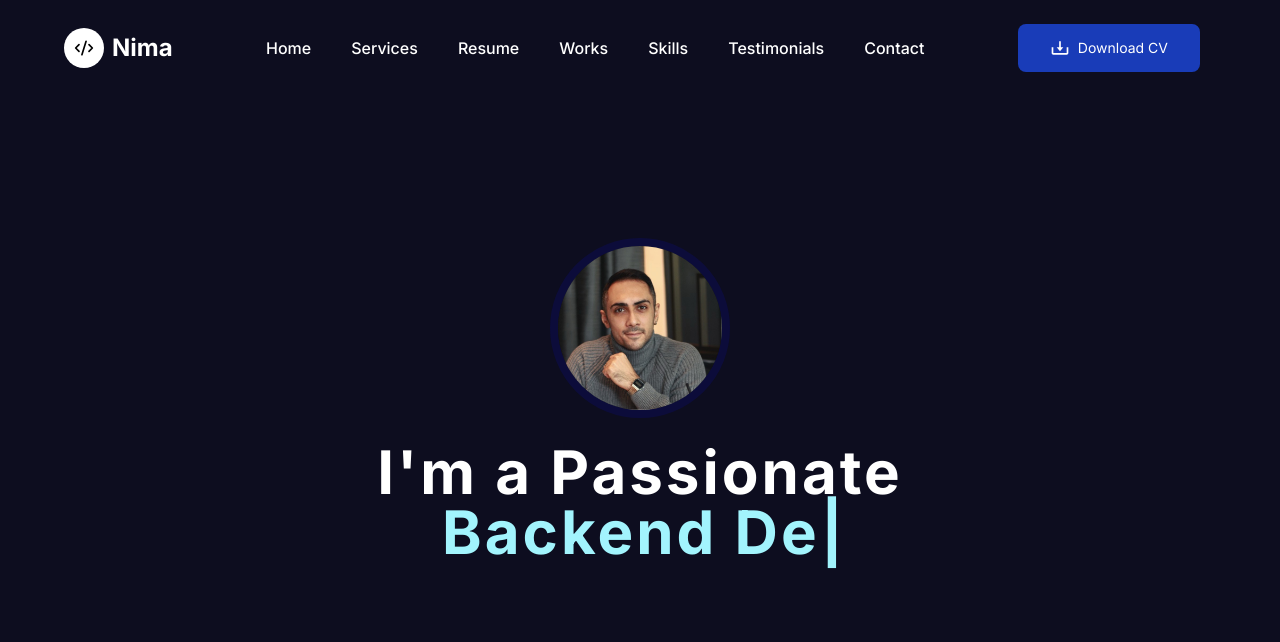
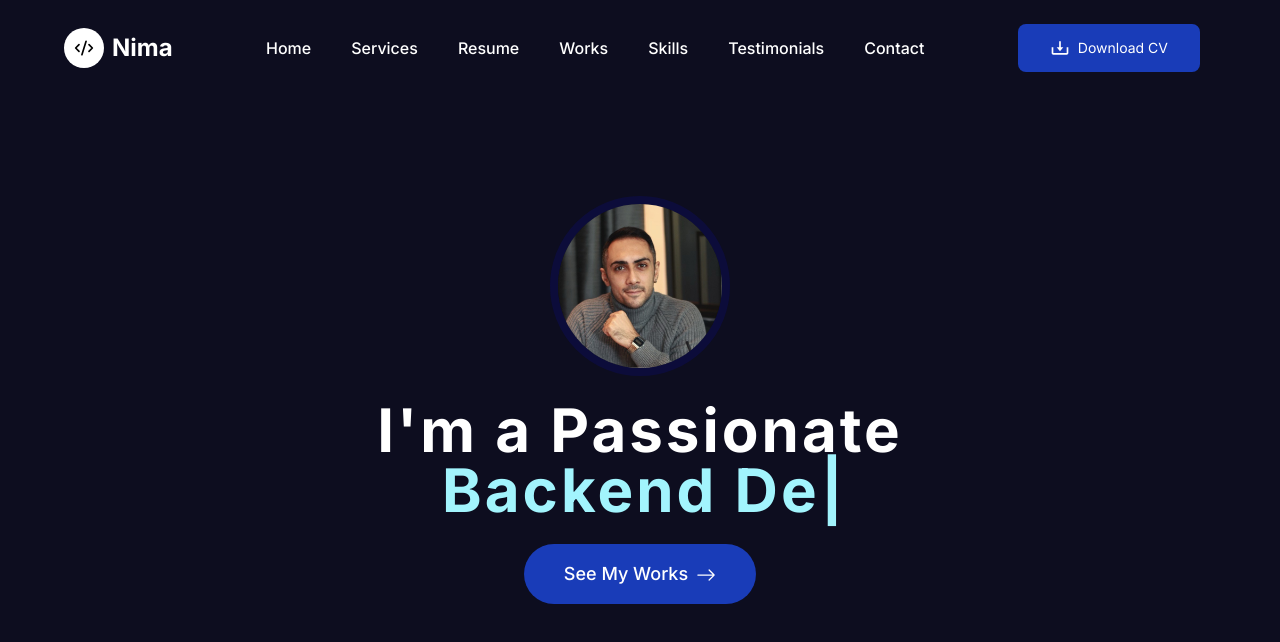
Before and after one commit to Nimasaghi-dev/Portfolio, a Next.js app: page / in a window 1280 px wide. Shown: the top 642 px of the page. Built offline with nearby package versions, Linux system fonts and the light colour scheme.

Commit message:
feat:add a see my work button below the h1

```diff
--- a/components/Home/Hero/Hero.tsx
+++ b/components/Home/Hero/Hero.tsx
@@ -2,6 +2,7 @@
 
 import Image from 'next/image'
 import React from 'react'
+import { BsArrowRight } from 'react-icons/bs';
 import Typewriter from 'typewriter-effect'
 
 const Hero = () => {
@@ -32,6 +33,10 @@ const Hero = () => {
                     }} />
                 </span>
             </h1>
+            <button className='mt-6 px-10 py-4 bg-blue-800 hover:bg-blue-900 transition-all duration-300 cursor-pointer rounded-full text-lg font-medium'>
+                    <span>See My Works</span>
+                    <BsArrowRight className='w-5 h-5 ml-2 inline-block'/>
+            </button>
         </div>
     </div>
   )
```
Also changed, not shown: doc.txt.
